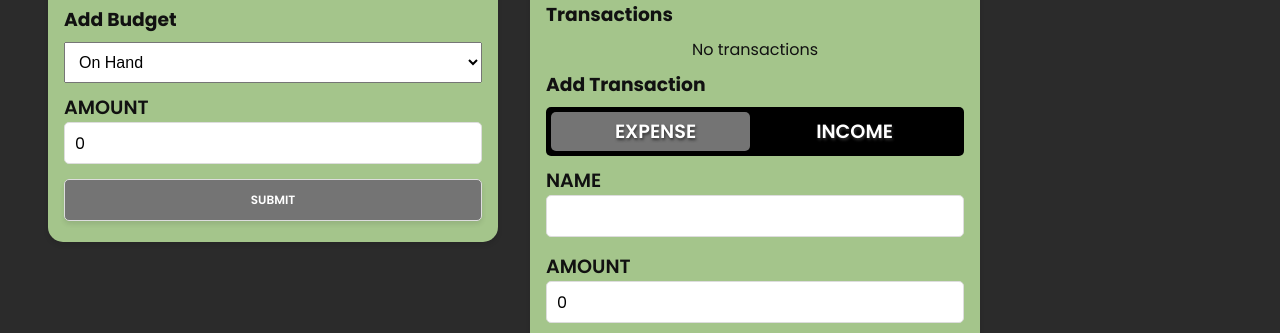
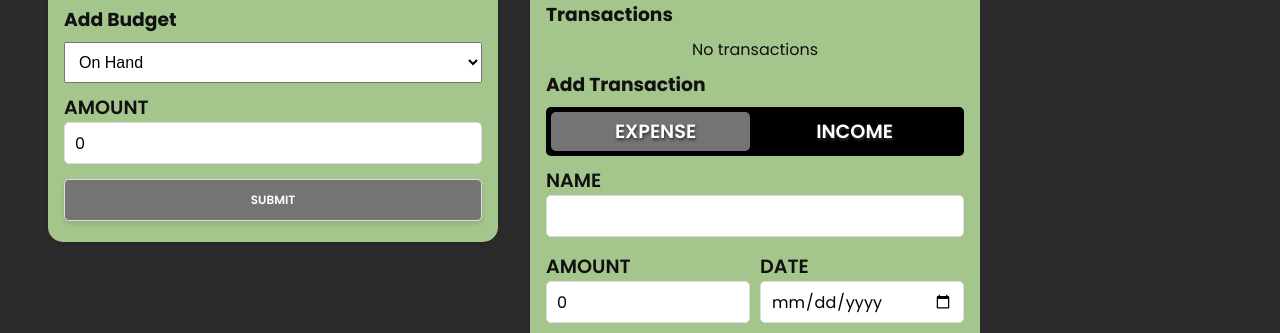
Before and after one commit to Risen7/expenseTracker-v3, a plain HTML site: page index.html in a window 1280 px wide. Shown: the part 421-754 px from the top of the page. Drawn offline with Linux system fonts and the light colour scheme.

Commit message:
Update style.css v1.6

```diff
--- a/style.css
+++ b/style.css
@@ -386,6 +386,12 @@ div.line {
     padding: 2px;
 }
 
+div.enclose {
+    display: flex;
+    justify-content: space-between;
+    gap: 10px;
+}
+
 @media (max-width: 985px) {
     body {
         flex-direction: column;
```
